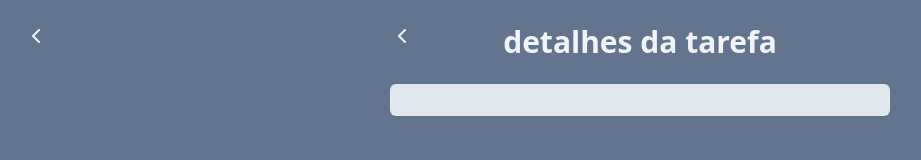
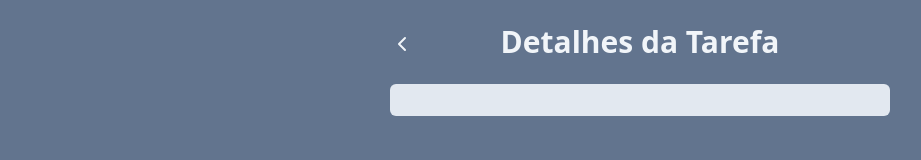
Before and after one commit to VictorAlvesOliveira/task-manager, a React (Vite) app: page /task in a window 1280 px wide. Shown: the top 160 px of the page, without its empty margins (0-921 px from the left). Built offline with nearby package versions, Linux system fonts and the light colour scheme.

Commit message:
retirando botão a mais no site

```diff
--- a/src/pages/Task.Page.jsx
+++ b/src/pages/Task.Page.jsx
@@ -8,20 +8,15 @@ function TaskPage(){
     const description = searchParams.get('description');
     return(
        <div className ="w-screen h-screen bg-slate-500 p-6">
-        <div className = "flex justify-center relative">
-            <button onClick={() =>navigate(-1)}
-            className = "absolute left-0 top-0 botton-0 text-slate-100">
-                <ChevronLeftIcon />
-            </button>
-        </div>
+
     <div className="w-[500px] mx-auto space-y-4 bg-slate-">
         <div className = "flex justify-center relative mb-6">
 <button onClick={() => navigate(-1) }
-        className = "absolute left-0 top-0 botton-0 text-slate-100">
+        className = "absolute left-0 top-2 botton-0 text-slate-100">
                 <ChevronLeftIcon />
             </button>
       <h1 className="text-3xl text-slate-100 font-bold text-center">
-        detalhes da tarefa
+        Detalhes da Tarefa
         </h1>
         </div>
         <div className = "bg-slate-200 p-4 rounded-md">
```
